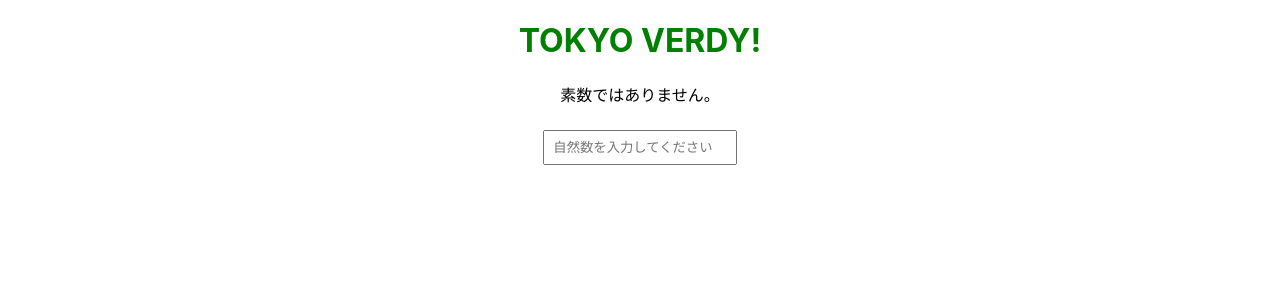
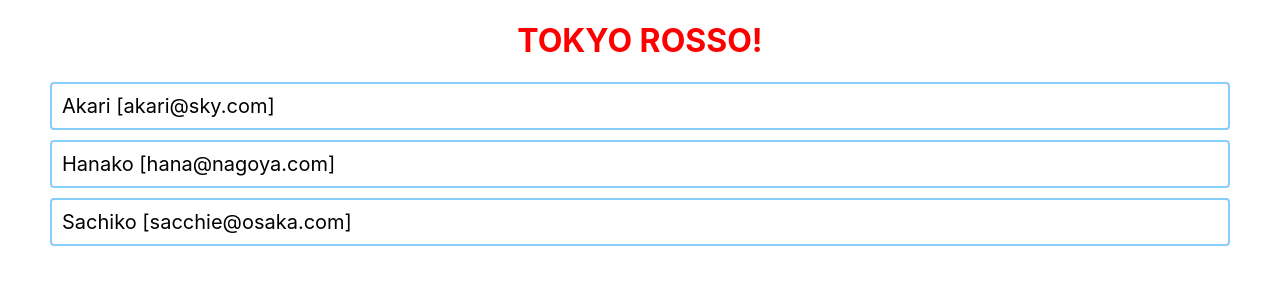
Before and after one commit to Jun-Saito-de/sample_react_app, a React (Create React App) app: page / in a window 1280 px wide. Shown: the top 300 px of the page. Built offline with nearby package versions, Linux system fonts and the light colour scheme.

Commit message:
新しい変更をコミット

```diff
--- a/src/App.css
+++ b/src/App.css
@@ -74,12 +74,12 @@
 }
 
 li {
-  text-align: center;
-  font-size: 20px;
-  padding: 5px;
-  margin: 5px 20px;
+  text-align: left;
+  font-size: 24px;
+  padding: 8px;
+  margin: 12px 20px;
   border: solid 2px lightgray;
-  border-radius: 5px;
+  border-radius: 4px;
 }
 
 /* 2-3 スタイルクラスの操作 */
--- a/src/App.js
+++ b/src/App.js
@@ -1,87 +1,23 @@
+// 2-3
 import './App.css'
 import { useState, useEffect } from 'react'
 
-function App(props) {
-  // const [input, setInput] = useState("")
-  // const [message, setMessage] = useState("お名前は？")
-  const [input, setInput] = useState(1)
-  const [message, setMessage] = useState("");
-  const doInput = (event) =>{
-    setInput(event.target.value)
-  }
-  const doClick = ()=> {
-    setMessage(`こんにちは、${input}さん！`);
-  }
+function App(props){
+  const data = [
+    {name: "Akari", mail: "akari@sky.com"},
+    {name: "Hanako", mail: "hana@nagoya.com"},
+    {name: "Sachiko", mail: "sacchie@osaka.com"},
+  ]
 
-  useEffect(()=> {
-    // 入力が0以下ならメッセージを入力して終了
-    if (input <= 0) {
-      setMessage("自然数を入力してください");
-      return
-    }
-
-    var prime = true
-    if (input == 1) {
-      prime = false
-    } else {
-      for (var i = 2; i <= input / 2; i++) {
-        if (input % i ===0) {
-          prime = false
-          break
-        }
-      }
-    }
-    setMessage(prime ? "※素数です。" : "素数ではありません。")
-  }, [input]);
-
-
-  // const [counter, setCounter] = useState(0) // useState(0)で、初期値が0のステートが作成される。counterにはステートの値が代入され、setCounterにはステートを変更する関数が代入される
-  // const doClick = ()=> {
-  //   setCounter(counter+1)
-  // }
   return (
     <div className='App'>
       <h1 className={props.color}>{props.title}</h1>
-      <p className={`{props.color} "clickable"`}>
-        {message}
-      </p>
-      <div>
-        <input type='number' min="1" onChange={doInput} placeholder='自然数を入力してください'/>
-      </div>
+      <ul>
+        {data.map((item,key)=>{
+          return(<li className='ClassA'>{item.name} [{item.mail}]</li>)
+        })}
+      </ul>
     </div>
   )
 }
-
 export default App
-
-// import './App.css'
-
-
-// function Message(props) {
-//   return (
-//     <p className = "ClassA">{props.message}</p>
-//   )
-// }
-
-// function Data(props) {
-//   return (
-//     <ul>
-//       {props.data.map((ClipboardItem,key)=> {
-//         return(<li key={key}>{item.name}</li>)
-// })}
-//     </ul>
-//   )
-// }
-
-// function App(props){
-//   const data = [
-//     {name: "Taro"},
-//     {name: "Hanako"},
-//     {name: "Sachiko"},
-//   ]
-
-//   return (
-
-//   )
-// }
-// export default App
--- a/src/index.js
+++ b/src/index.js
@@ -9,7 +9,7 @@
 const root = ReactDOM.createRoot(document.getElementById('root'))
 root.render(
   <React.StrictMode>
-    <App color = 'green' title = 'TOKYO VERDY!' message = 'これはグリーンを適用した際の表示です' />
+    <App color = 'red' title = 'TOKYO ROSSO!' message = 'これはレッドを適用した際の表示です' />
   </React.StrictMode>
 )
 
```
